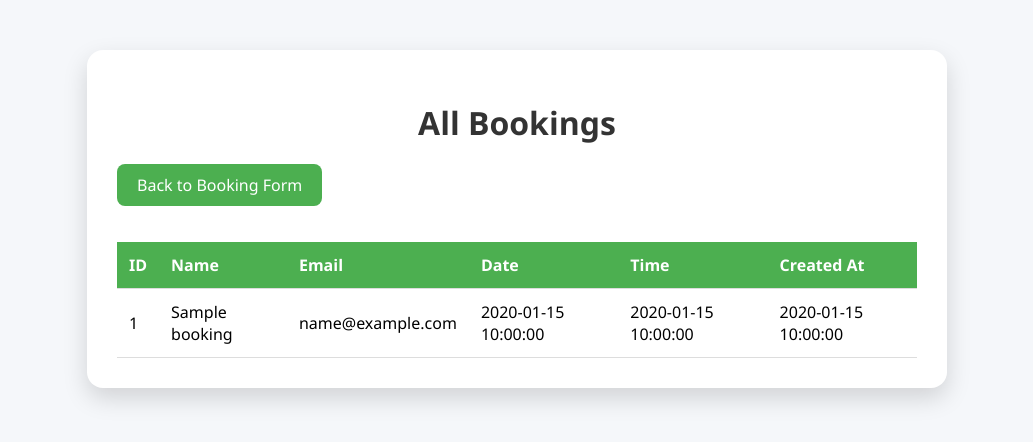
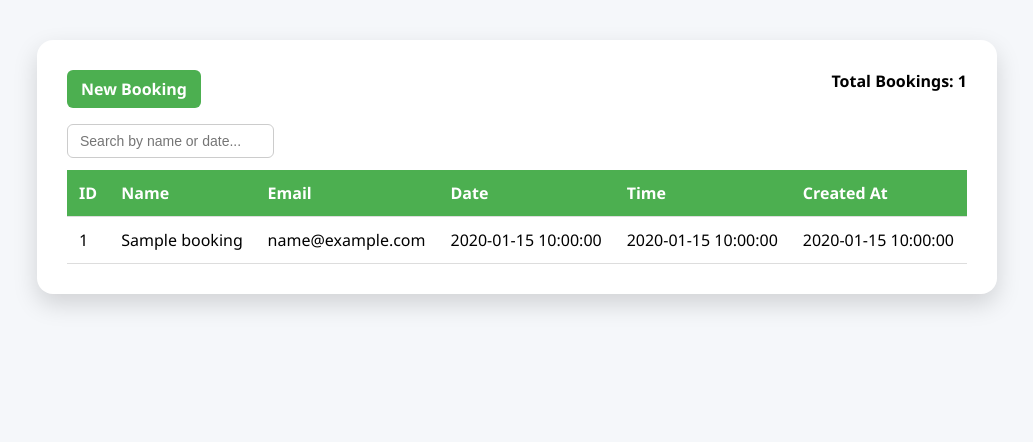
Before and after one commit to mindbytesnow/booking-platform, a Flask app: page /bookings in a window 1280 px wide. Shown: the top 442 px of the page, without its empty margins (123-1156 px from the left). Run offline with Flask 3, Linux system fonts and the light colour scheme; a database or web service that is not in the repository returns one stand-in record (values such as "Sample title"); some libraries are stand-ins or nearby versions.

Commit message:
Update bookings.html

```diff
--- a/templates/bookings.html
+++ b/templates/bookings.html
@@ -12,62 +12,89 @@
       background: #f5f7fa;
       display: flex;
       justify-content: center;
-      align-items: flex-start;
-      padding-top: 50px;
+      padding-top: 40px;
     }
+
     .container {
       background: white;
       padding: 30px;
       border-radius: 16px;
       box-shadow: 0 10px 25px rgba(0,0,0,0.15);
-      width: 90%;
-      max-width: 800px;
+      width: 95%;
+      max-width: 900px;
     }
+
     h1 {
       text-align: center;
-      margin-bottom: 20px;
-      color: #333;
+      margin-bottom: 16px;
     }
+
+    .top-bar {
+      display: flex;
+      justify-content: space-between;
+      margin-bottom: 16px;
+    }
+
+    .top-bar a {
+      text-decoration: none;
+      background: #4CAF50;
+      color: white;
+      padding: 8px 14px;
+      border-radius: 6px;
+      font-weight: bold;
+    }
+
+    .top-bar a:hover {
+      background: #45a049;
+    }
+
+    input {
+      padding: 8px 12px;
+      border-radius: 6px;
+      border: 1px solid #ccc;
+      font-size: 14px;
+    }
+
     table {
       width: 100%;
       border-collapse: collapse;
-      margin-top: 20px;
+      margin-top: 12px;
     }
+
     th, td {
       padding: 12px;
       border-bottom: 1px solid #ddd;
       text-align: left;
     }
+
     th {
       background: #4CAF50;
       color: white;
-      font-weight: bold;
     }
+
     tr:nth-child(even) {
       background: #f2f2f2;
     }
+
     tr:hover {
       background: #e0f7e9;
     }
-    a.button {
-      display: inline-block;
-      margin-bottom: 16px;
-      padding: 10px 20px;
-      background: #4CAF50;
-      color: white;
-      text-decoration: none;
-      border-radius: 8px;
-    }
-    a.button:hover {
-      background: #45a049;
+
+    .count {
+      font-weight: bold;
     }
   </style>
 </head>
 <body>
   <div class="container">
-    <h1>All Bookings</h1>
-    <a class="button" href="/">Back to Booking Form</a>
-    <table>
+    <div class="top-bar">
+      <a href="/">New Booking</a>
+      <div class="count">Total Bookings: {{ rows|length }}</div>
+    </div>
+
+    <input type="text" id="searchInput" placeholder="Search by name or date..." onkeyup="filterTable()">
+
+    <table id="bookingsTable">
       <thead>
         <tr>
           <th>ID</th>
@@ -92,5 +119,25 @@
       </tbody>
     </table>
   </div>
+
+  <script>
+    function filterTable() {
+      const input = document.getElementById("searchInput").value.toLowerCase();
+      const table = document.getElementById("bookingsTable");
+      const trs = table.tBodies[0].getElementsByTagName("tr");
+
+      for (let i = 0; i < trs.length; i++) {
+        const cells = trs[i].getElementsByTagName("td");
+        let show = false;
+        for (let j = 0; j < cells.length; j++) {
+          if (cells[j].innerText.toLowerCase().includes(input)) {
+            show = true;
+            break;
+          }
+        }
+        trs[i].style.display = show ? "" : "none";
+      }
+    }
+  </script>
 </body>
 </html>
```
